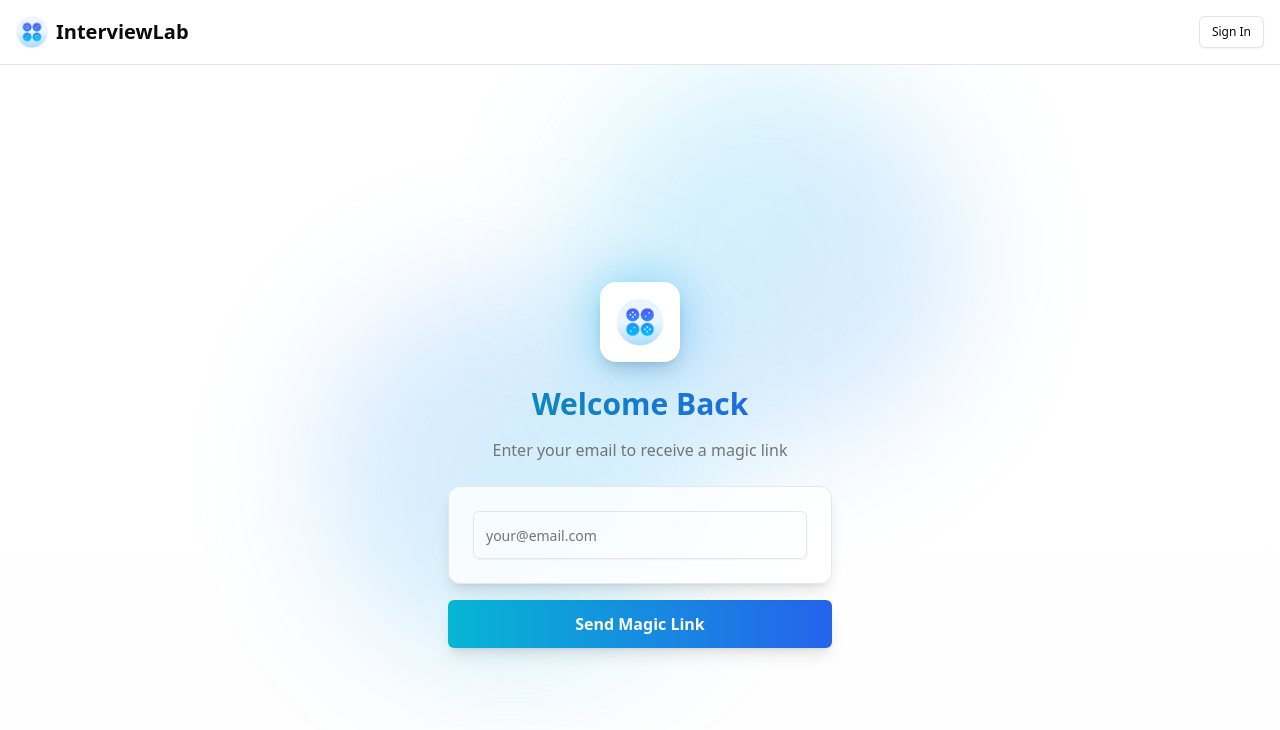
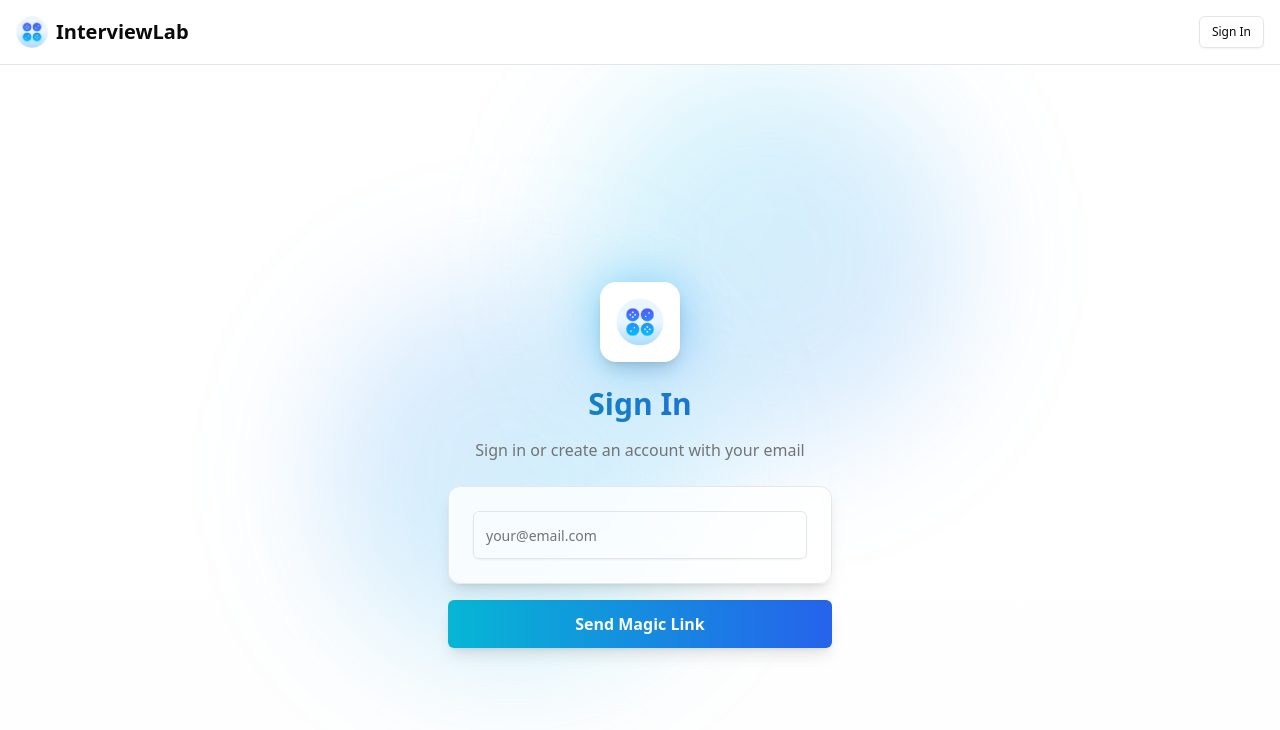
Before and after one commit to athlosconsultants/InterviewLab, a Next.js app: page /sign-in in a window 1280 px wide. Shown: the top 730 px of the page. Built offline with nearby package versions, Linux system fonts and the light colour scheme; no server answers.

Commit message:
Update sign-in page copy for new users
- Changed headline from 'Welcome Back' to 'Sign In'
- Updated subtext to 'Sign in or create an account with your email'
- Makes it clearer that the page works for both new and returning users
- Removes confusion for first-time users

```diff
--- a/app/(auth)/sign-in/page.tsx
+++ b/app/(auth)/sign-in/page.tsx
@@ -180,12 +180,12 @@ function SignInForm() {
             </div>
           </div>
           <h1 className="text-3xl font-bold bg-gradient-to-r from-cyan-600 to-blue-600 bg-clip-text text-transparent">
-            Welcome Back
+            Sign In
           </h1>
           <p className="text-muted-foreground">
             {isInApp
               ? 'Enter your email to receive a verification code'
-              : 'Enter your email to receive a magic link'}
+              : 'Sign in or create an account with your email'}
           </p>
         </div>
 
```
